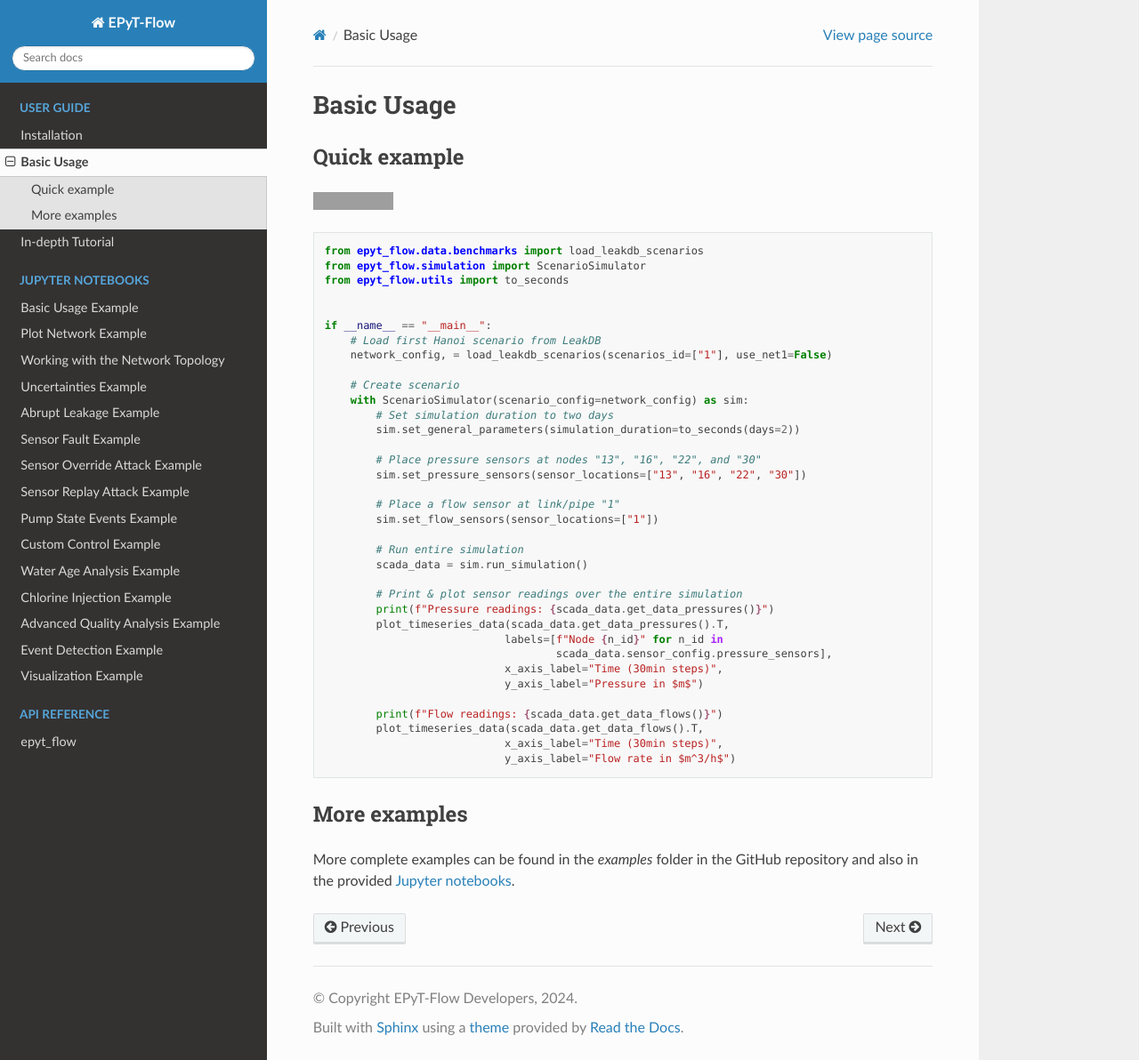
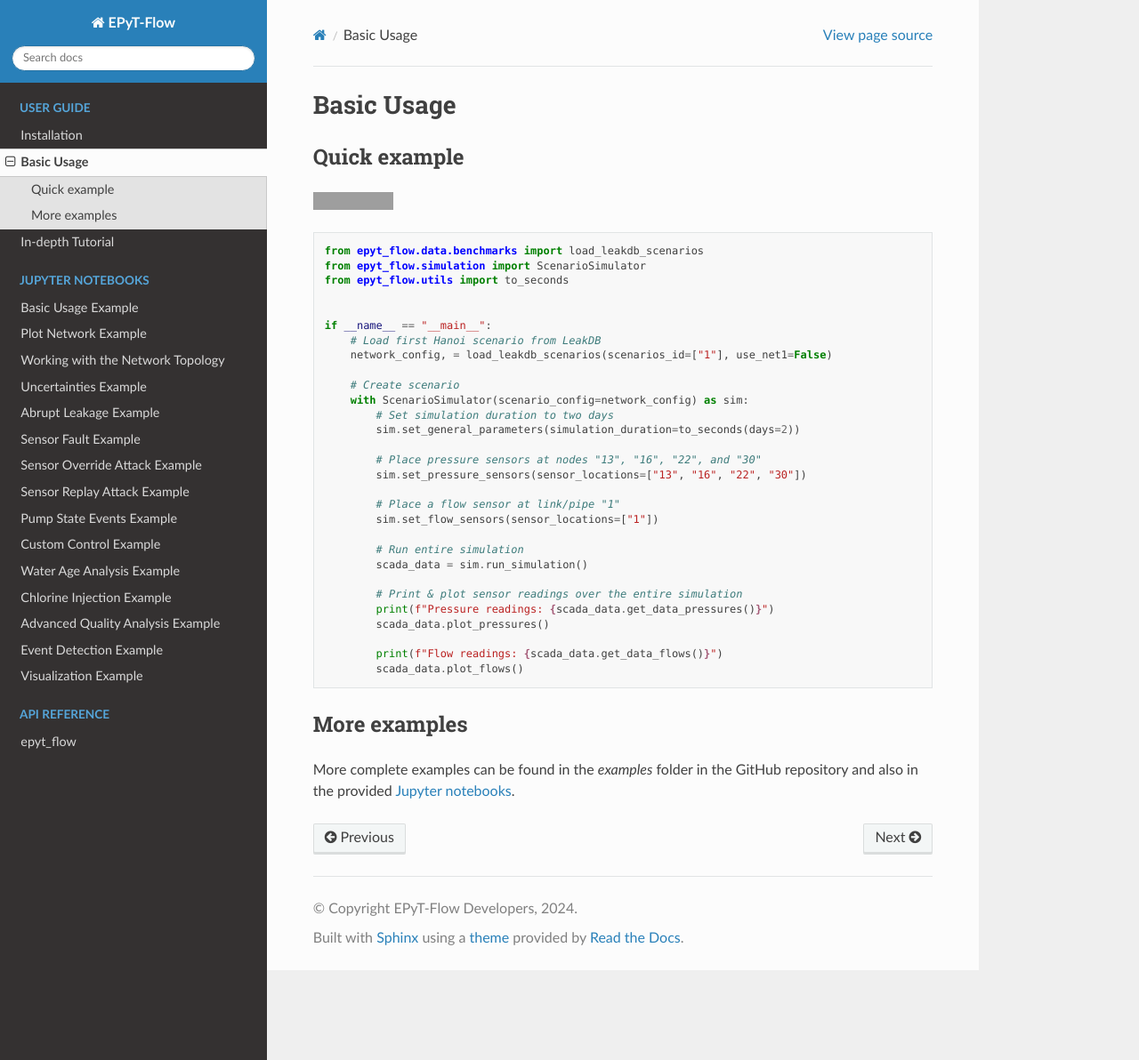
Before and after one commit to WaterFutures/EPyT-Flow, a Sphinx documentation site: the page built from docs/basicusage.rst, in a window 1280 px wide and 1192 px high. Shown: the whole window at 89% size. Built offline with Sphinx 7.4.7 and the Read the Docs theme 3.1.0, drawn with Linux system fonts in a browser that asks for light colours; grey boxes are pictures that could not be loaded.

Commit message:
Update basic usage example

```diff
--- a/docs/basicusage.rst
+++ b/docs/basicusage.rst
@@ -40,16 +40,10 @@ Quick example
 
             # Print & plot sensor readings over the entire simulation
             print(f"Pressure readings: {scada_data.get_data_pressures()}")
-            plot_timeseries_data(scada_data.get_data_pressures().T,
-                                labels=[f"Node {n_id}" for n_id in
-                                        scada_data.sensor_config.pressure_sensors],
-                                x_axis_label="Time (30min steps)",
-                                y_axis_label="Pressure in $m$")
+            scada_data.plot_pressures()
 
             print(f"Flow readings: {scada_data.get_data_flows()}")
-            plot_timeseries_data(scada_data.get_data_flows().T,
-                                x_axis_label="Time (30min steps)",
-                                y_axis_label="Flow rate in $m^3/h$")
+            scada_data.plot_flows()
 
 
 More examples
```
Also changed, not shown: docs/examples/basic_usage.ipynb, 1 other file.
